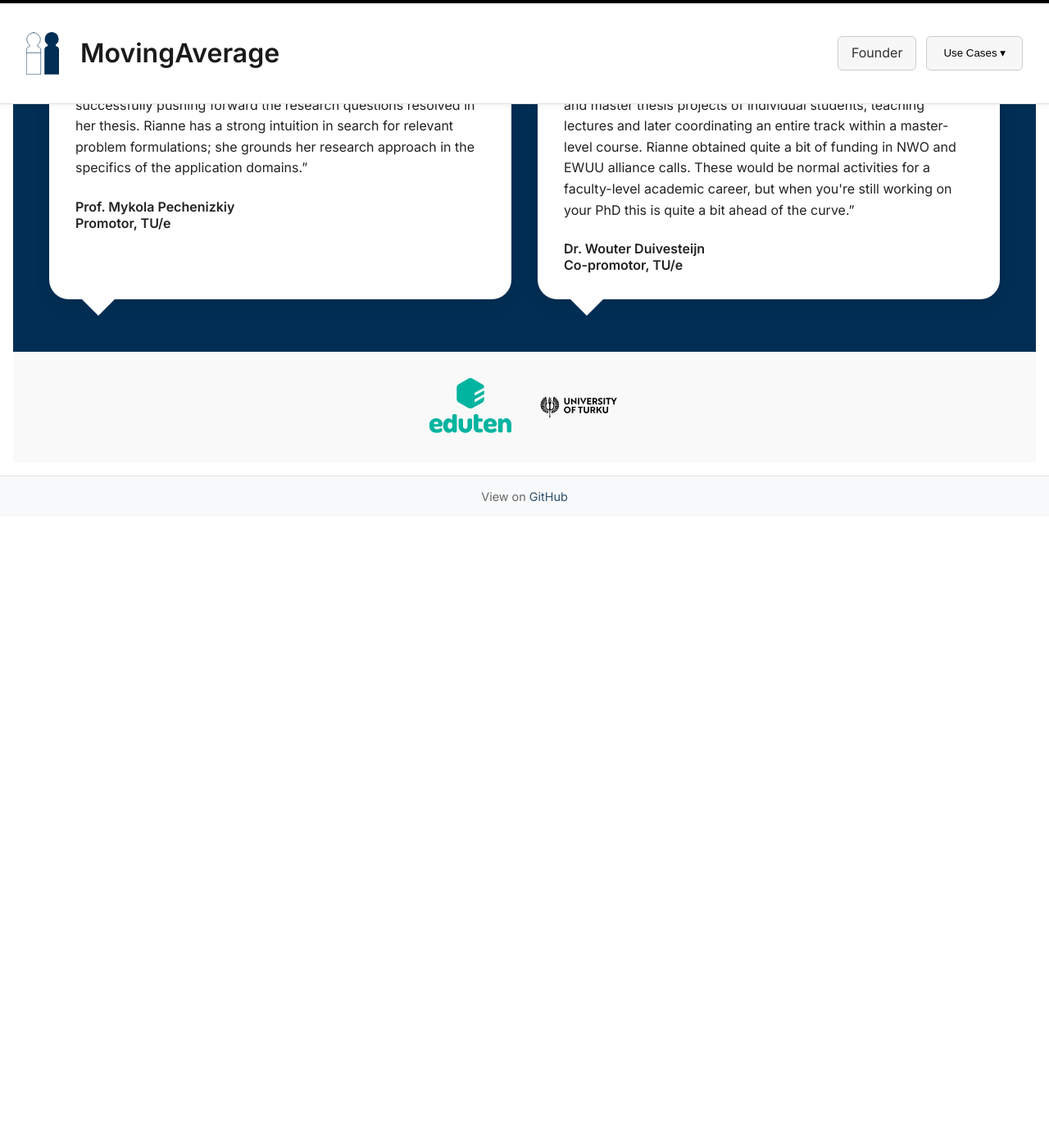
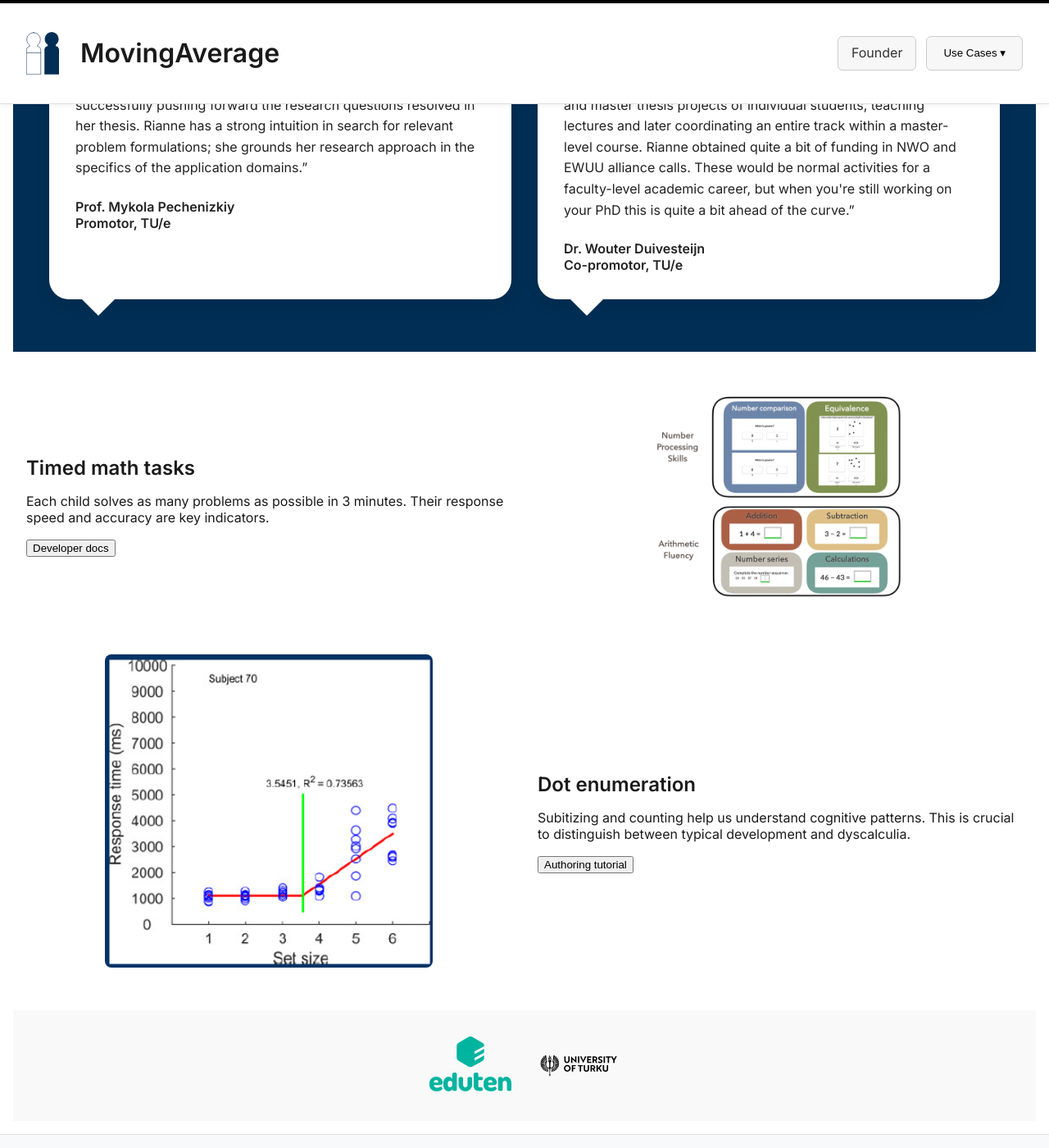
Before and after one commit to moving-average/moving-average.github.io, a Jekyll site: the page built from usecase1.markdown, in a window 1280 px wide and 1400 px high, scrolled down 1220 px. Shown: the whole window at 82% size. Built offline with Jekyll 4.4.1, drawn with Linux system fonts in a browser that asks for light colours; before the commit the page ends 1850 px from its top, so only the background shows below that.

Commit message:
update website

```diff
--- a/_layouts/home.html
+++ b/_layouts/home.html
@@ -105,6 +105,26 @@
       </div>
     </section>
 
+  {% if page.info_blocks_reversed %}
+  <section class="double-info-section">
+    {% for row in page.info_blocks_reversed %}
+    <div class="info-row {% if forloop.index == 2 %}reverse{% endif %}">
+      <div class="info-text">
+        <h3>{{ row.title }}</h3>
+        <p>{{ row.text | markdownify }}</p>
+        {% if row.button_text and row.button_link %}
+        <a href="{{ row.button_link }}"><button>{{ row.button_text }}</button></a>
+        {% endif %}
+      </div>
+      <div class="info-image">
+        <img src="{{ row.image }}" alt="{{ row.alt | default: 'Illustratie' }}"
+        {% if row.image_width %}style="width: {{ row.image_width }};"{% endif %} />
+      </div>
+    </div>
+    {% endfor %}
+  </section>
+  {% endif %}
+
   {% if page.logos %}
   <section class="logos-section">
     <div class="logos-wrapper">
--- a/assets/style.css
+++ b/assets/style.css
@@ -603,6 +603,50 @@ main.page {
   box-shadow: 0 0 10px rgba(0,0,0,0.05);
 }
 
+.double-info-section {
+  display: flex;
+  flex-direction: column;
+  gap: 4rem;
+  padding: 3rem 1rem;
+}
+
+.info-row {
+  display: flex;
+  align-items: center;
+  gap: 2rem;
+  flex-wrap: wrap;
+}
+
+.info-row.reverse {
+  flex-direction: row-reverse;
+}
+
+.info-text {
+  flex: 1;
+  min-width: 280px;
+}
+
+.info-image {
+  flex: 1;
+  min-width: 280px;
+  text-align: center;
+}
+
+.info-image img {
+  max-width: 100%;
+  height: auto;
+  border-radius: 8px;
+}
+
+.info-text h3 {
+  font-size: 1.5rem;
+  margin-bottom: 0.5rem;
+}
+
+.info-text p {
+  margin-bottom: 1rem;
+}
+
 
 /* Responsive */
 @media (max-width: 768px) {
--- a/usecase1.markdown
+++ b/usecase1.markdown
@@ -26,6 +26,24 @@ testimonials:
     role: Co-promotor, TU/e
     skew: skew-right
 
+info_blocks_reversed:
+  - title: Timed math tasks
+    text: Each child solves as many problems as possible in 3 minutes. Their response speed and accuracy are key indicators.
+    button_text: "Developer docs"
+    button_link: "https://algebrakit.com/docs"
+    image: /assets/img/algebrakit.png
+    alt: algebrakit image
+    image_width: 300px
+
+  - title: "Dot enumeration"
+    text: Subitizing and counting help us understand cognitive patterns. This is crucial to distinguish between typical development and dyscalculia.
+    button_text: "Authoring tutorial"
+    button_link: "https://algebrakit.com/authoring"
+    image: /assets/img/algebrakit4.png
+    alt: Content creation visual
+    image_width: 400px
+
+
 logos:
   - image: /assets/img/logo_eduten.png
     alt: Eduten
```
Also changed, not shown: assets/img/algebrakit.png (added).
